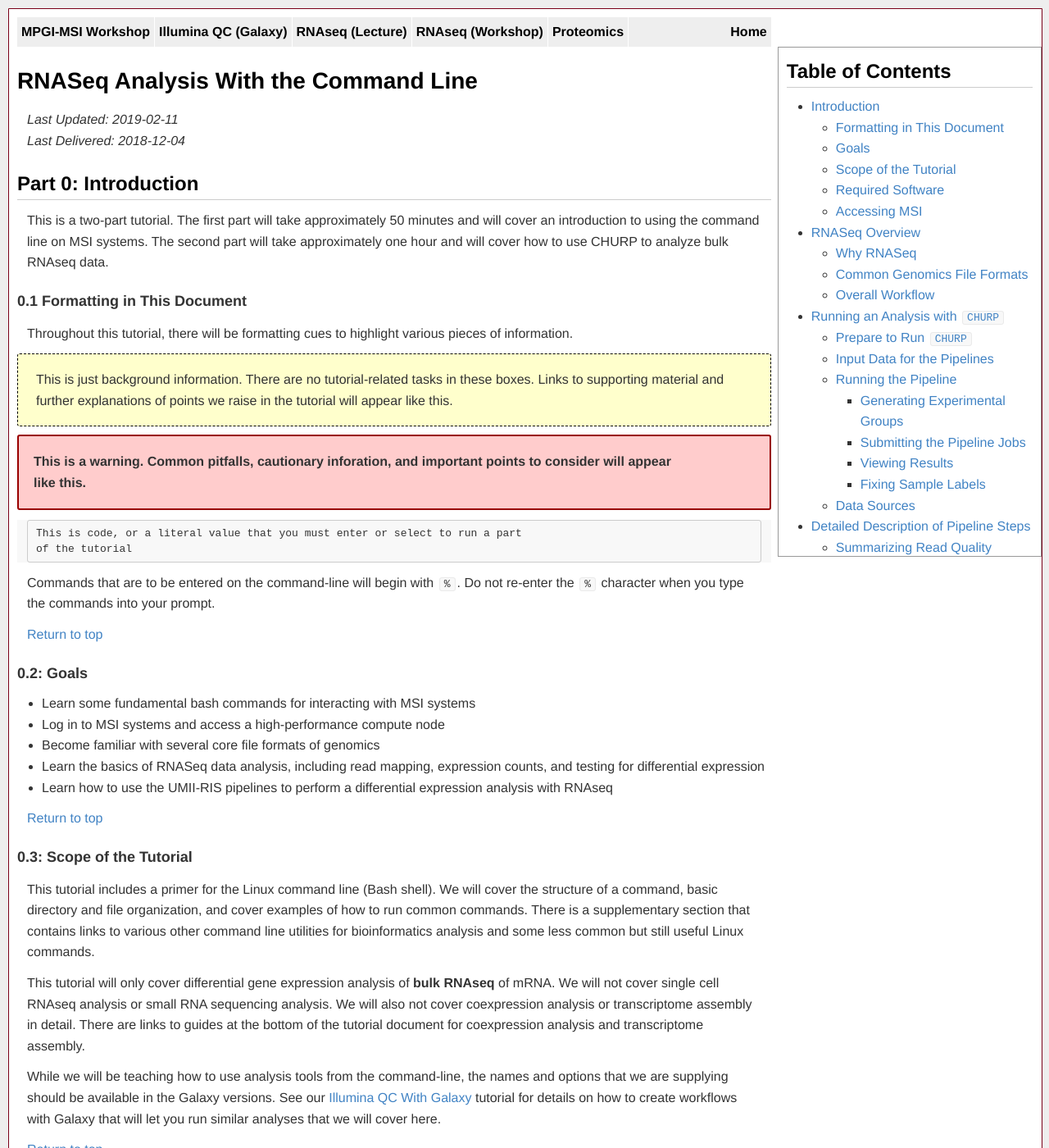
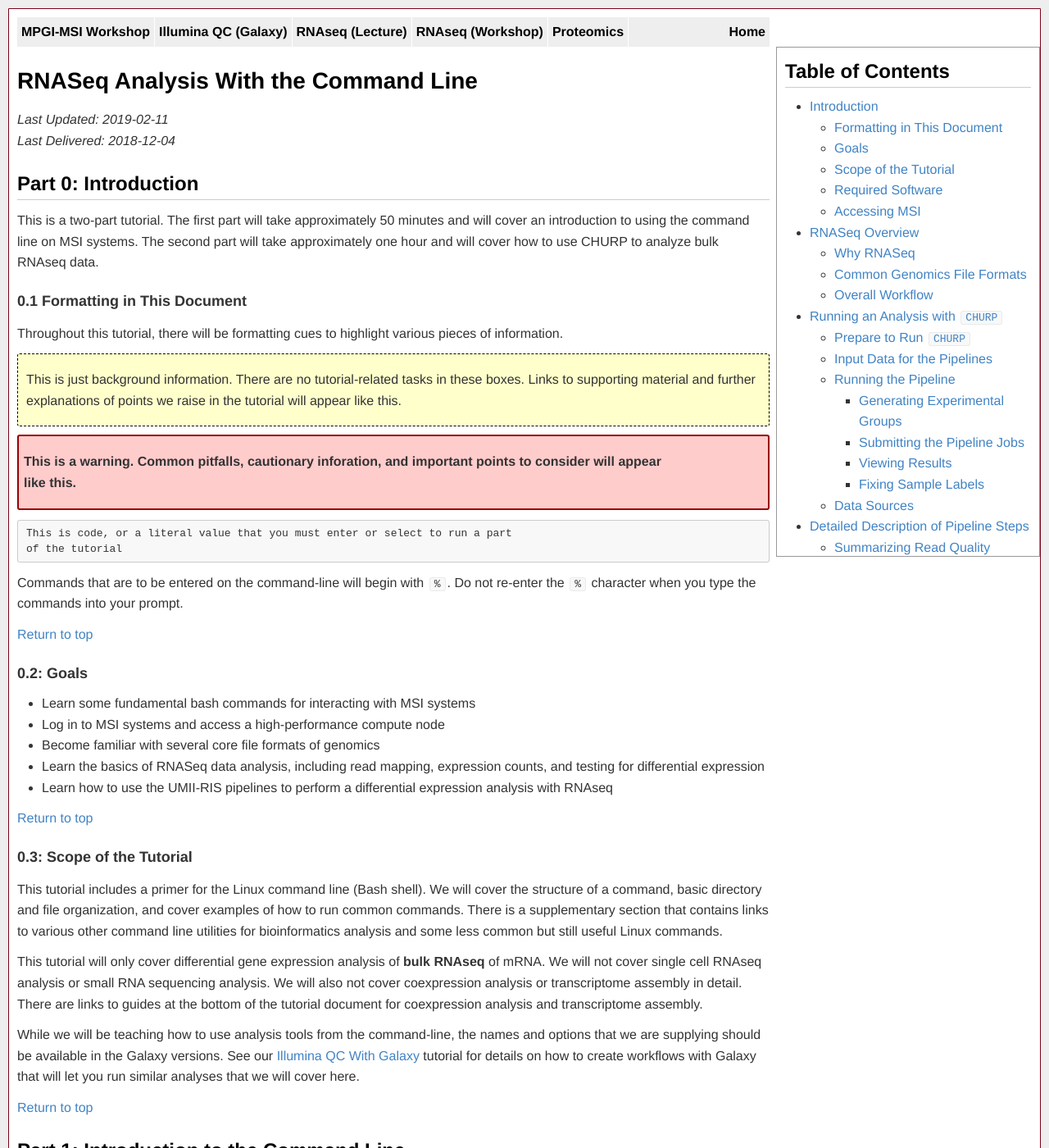
Before and after one commit to msi-ris/Tutorials, a Jekyll site: the page built from rnaseq_cmd_beta.md, in a window 1280 px wide and 1400 px high. Shown: the whole window at 82% size. Built offline with Jekyll 4.4.1, drawn with Linux system fonts in a browser that asks for light colours.

Commit message:
RNAseq beta

```diff
--- a/css/github.css
+++ b/css/github.css
@@ -131,7 +131,7 @@ h6 {
 }
 
 p, blockquote, ul, ol, dl, li, table, pre {
-  margin: 12px 12px;
+  margin: 12px 0px;
 }
 
 hr {
```
